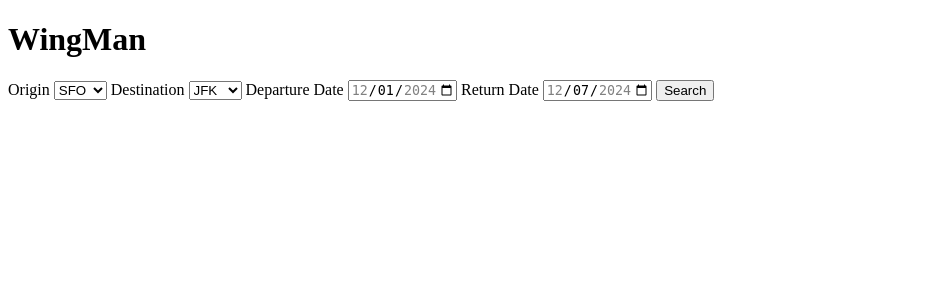
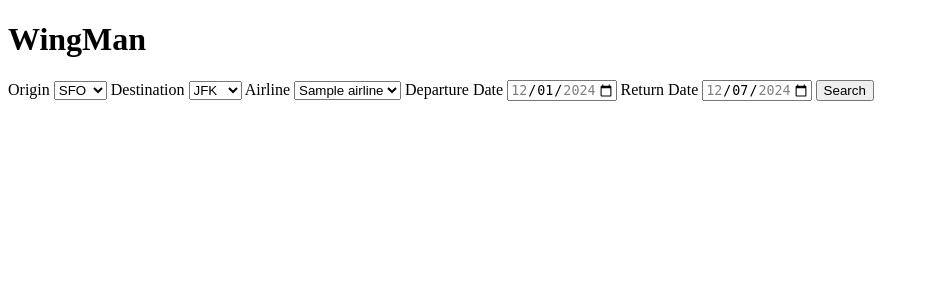
Before and after one commit to aross2010/cmpe131_flask_app, a Flask app: template app/templates/home.html in a window 1280 px wide. Shown: the top 300 px of the page, without its empty margins (0-929 px from the left). Run offline with Flask 3, Linux system fonts and the light colour scheme; the template is opened without the code that fills it: most values are stand-ins (such as "Sample title", 1, 10 or a date in 2020).

Commit message:
sort flight price and time, filter airlines

```diff
--- a/app/templates/home.html
+++ b/app/templates/home.html
@@ -37,6 +37,12 @@
         <option value="ORD">ORD</option>
         <option value="DFW">DFW</option>
         <option value="MIA">MIA</option>
+    </select>
+    <label for="airline"> Airline </label>
+    <select id="airline" name="airline">
+        {% for airline in all_airline%}
+        <option value="{{airline}}">{{airline}}</option>
+        {% endfor %}
     </select>
 
     <label for="departure">Departure Date</label>
@@ -81,4 +87,5 @@
       returnDateInput.value = minReturnDate.toISOString().split('T')[0]
     }
   })
+
 </script>
```
Lines whose indentation alone changed are shown as unchanged.
